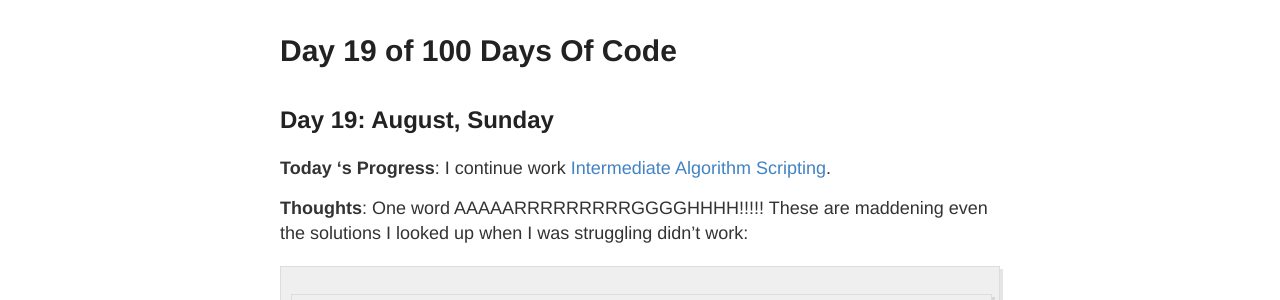
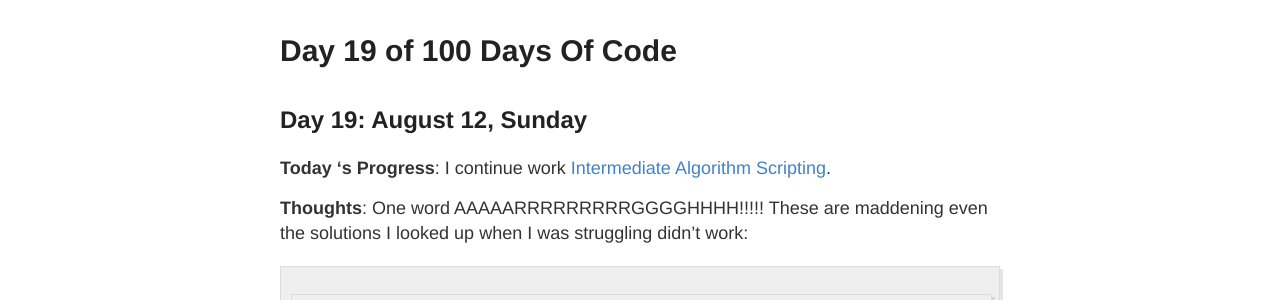
Before and after one commit to Johnny2136/johnny2136.github.io, a Jekyll site: the page built from _posts/2018-8-12-100DaysOfCode - Day19.md, in a window 1280 px wide. Shown: the part 136-436 px from the top of the page. Built offline with Jekyll 4.4.1, drawn with Linux system fonts in a browser that asks for light colours; comment, search, counter and statistics services are not loaded.

Commit message:
Update 2018-8-12-100DaysOfCode - Day19.md

```diff
--- a/_posts/2018-8-12-100DaysOfCode - Day19.md
+++ b/_posts/2018-8-12-100DaysOfCode - Day19.md
@@ -3,7 +3,7 @@ layout: post
 title: Day 19 of 100 Days Of Code
 ---
 
-## Day 19: August, Sunday
+## Day 19: August 12, Sunday
 
 **Today 's Progress**: I continue work [Intermediate Algorithm Scripting](https://learn.freecodecamp.org/javascript-algorithms-and-data-structures/intermediate-algorithm-scripting).
 
```
